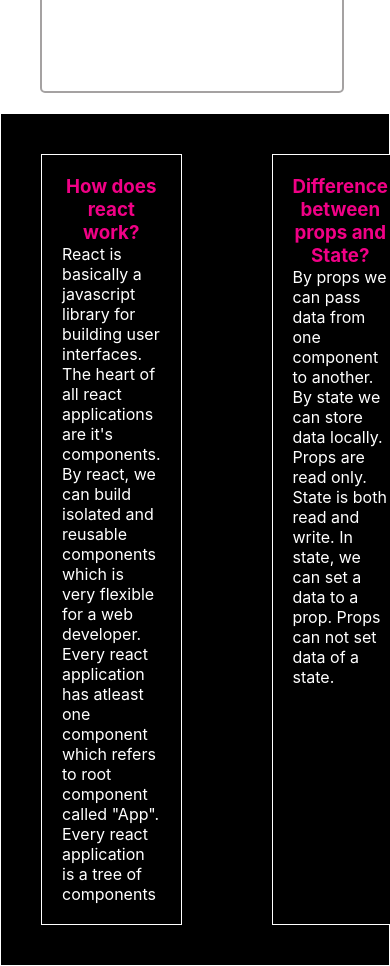
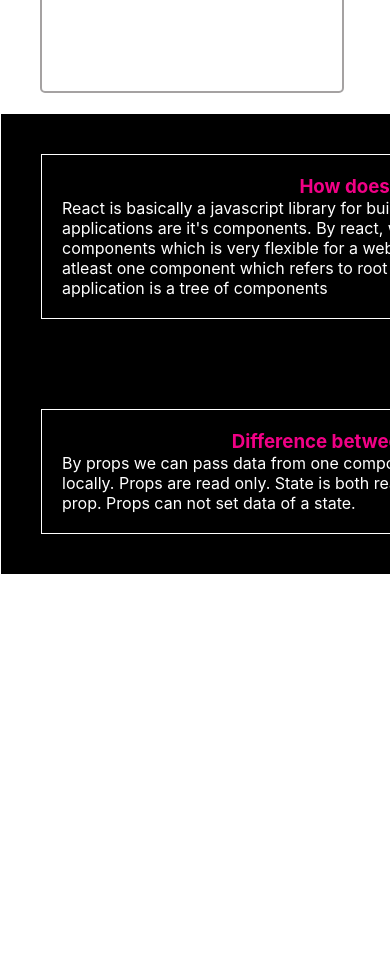
Before and after one commit to aimunhidden485/luckyOne, a React (Create React App) app: page / in a window 390 px wide. Shown: the part 5457-6423 px from the top of the page. After the commit the page ends 6032 px from the top, so only its background shows below. Built offline with nearby package versions, Linux system fonts and the light colour scheme.

Commit message:
question section fixed

```diff
--- a/src/components/Question/Question.css
+++ b/src/components/Question/Question.css
@@ -20,10 +20,9 @@ border: 1px solid #ffffff;
 background-color: #000000;
 padding: 20px;
 }
-@media screen and(max-width: 500px) {
+@media screen and (max-width: 500px){
     .questions{
-
-        grid-template-columns: 1fr 1fr;
-        width: auto;
+        width: 90vh;
+        grid-template-columns: repeat(1, 1fr);
     }
 }
--- a/src/components/shop/Shop.js
+++ b/src/components/shop/Shop.js
@@ -4,7 +4,7 @@ import Product from '../product/Product';
 import AddToCart from '../addToCart/AddToCart';
 
 const Shop = () => {
-    // products data added---------------------------------------
+    // -----------------------------------products data added---------------------------------------
     const products =[
         {name: 'Aveeno mosturising lotion', price: 25, image: 'https://carnesia.com/wp-content/uploads/2021/11/unnamed-3-264x347.jpg',id: 1},
         {name: 'Beauty of joseon calming serum', price: 20, image: 'https://carnesia.com/wp-content/uploads/2022/01/Beauty_of_Joseon_Calming_serum__74687.1610560630-264x347.png',id: 2},
@@ -22,6 +22,7 @@ const Shop = () => {
          const newCart =[...cart, product]
          setCart(newCart)
      }
+    //  -----------------------choose one from multiple option function added------------------------
      const chooseOne=(pd)=>{
          let newCart =[...cart, pd]
          const choose = Math.floor(Math.random() * newCart.length-1)
```
Also changed, not shown: 1 other file (tests, documents, lock files or other folders).
